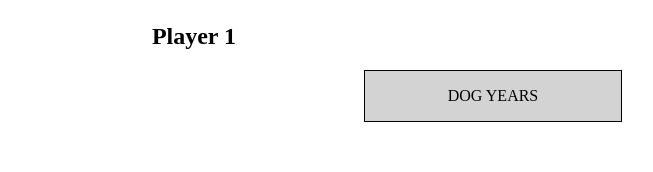
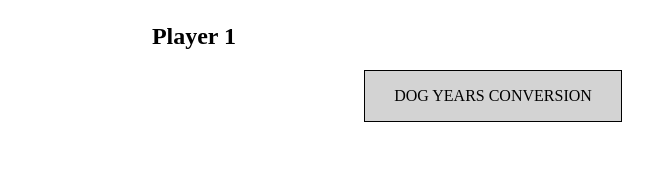
Before and after one commit to alexaubin-png/Jeopardy, a website: page Finalround.html in a window 1280 px wide. Shown: the part 136-308 px from the top of the page, without its empty margins (446-1099 px from the left). Drawn offline with Linux system fonts and the light colour scheme.

Commit message:
inital commit

```diff
--- a/Finalround.html
+++ b/Finalround.html
@@ -9,7 +9,7 @@
 
     <h1>Final Round</h1>
     <h2>Player 1</h2>
-    <div class="category2">DOG YEARS</div>
+    <div class="category2">DOG YEARS CONVERSION</div>
     <p class="FinalQuestion">Whats the conversion of dog years to human years</p><br>
     <div class="Finalround-flex">
         <input id="finalBet" placeholder="Point-Bet-Amount..." class="text"></input><br>
```
